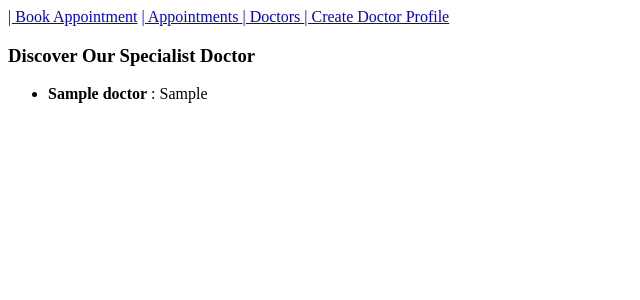
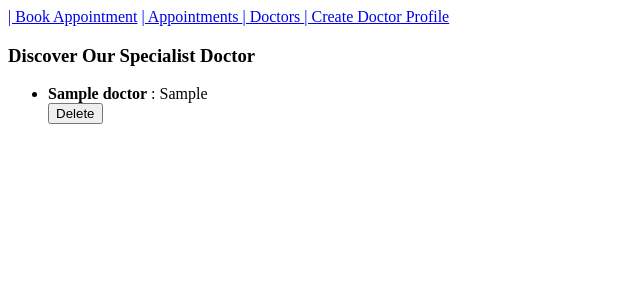
Before and after one commit to SundusMoa/Hospital-Appointment-system, a Django app: page /doctor/ in a window 1280 px wide. Shown: the top 300 px of the page, without its empty margins (0-640 px from the left). Run offline with Django 5.2, Linux system fonts and the light colour scheme; tables that the repository leaves empty hold one stand-in row (values such as "Sample post").

Commit message:
add new view allow user to delete Doctor profile

```diff
--- a/Hospital-Appointment-System/main_app/templates/doctor/doctor_list.html
+++ b/Hospital-Appointment-System/main_app/templates/doctor/doctor_list.html
@@ -4,7 +4,16 @@
 <h3>Discover Our Specialist Doctor </h3>
 <ul>
 {% for doctor in doctors %}
+<div>
+
 <li><strong>{{ doctor.doctor_name }}</strong> : {{doctor.doctor_specialization }}</li>
+ <form action="/doctor/{{doctor.id}}/delete" method='post'>
+        {% csrf_token %}
+         <button>Delete</button>
+</form>
+
+</div>
+
 {% endfor %}
 </ul>
 {% endblock  %}
--- a/Hospital-Appointment-System/main_app/urls.py
+++ b/Hospital-Appointment-System/main_app/urls.py
@@ -2,7 +2,7 @@ from django.urls import path
 from . import views
 
 
-urlpatterns = [
+urlpatterns = [ #routing my page ;)
     path('',views.homepage ),
     path('appointment/', views.appointment_list,name='appointment_list'),
     path('appointment/create', views.appointment_create , name='appointment_create'),
@@ -11,5 +11,6 @@ urlpatterns = [
 
     path('doctor/',views.doctor_list,name='doctor_list'),
     path('doctor/create', views.doctor_create , name='doctor_create'),
+    path('doctor/<int:pk>/delete', views.doctor_delete, name='doctor_delete'),
 
 ]
--- a/Hospital-Appointment-System/main_app/views.py
+++ b/Hospital-Appointment-System/main_app/views.py
@@ -60,3 +60,10 @@ def doctor_create(request):
             return redirect (reverse('doctor_list')) # reverse take name in path
         else :
             return render (request,'doctor/doctor-form.html',{'form': form})
+
+
+def doctor_delete(request,pk):
+    u_delete = Doctor.objects.get(pk = pk)
+    if request.method == 'POST':
+        u_delete.delete()
+        return redirect (reverse('doctor_list'))
```
